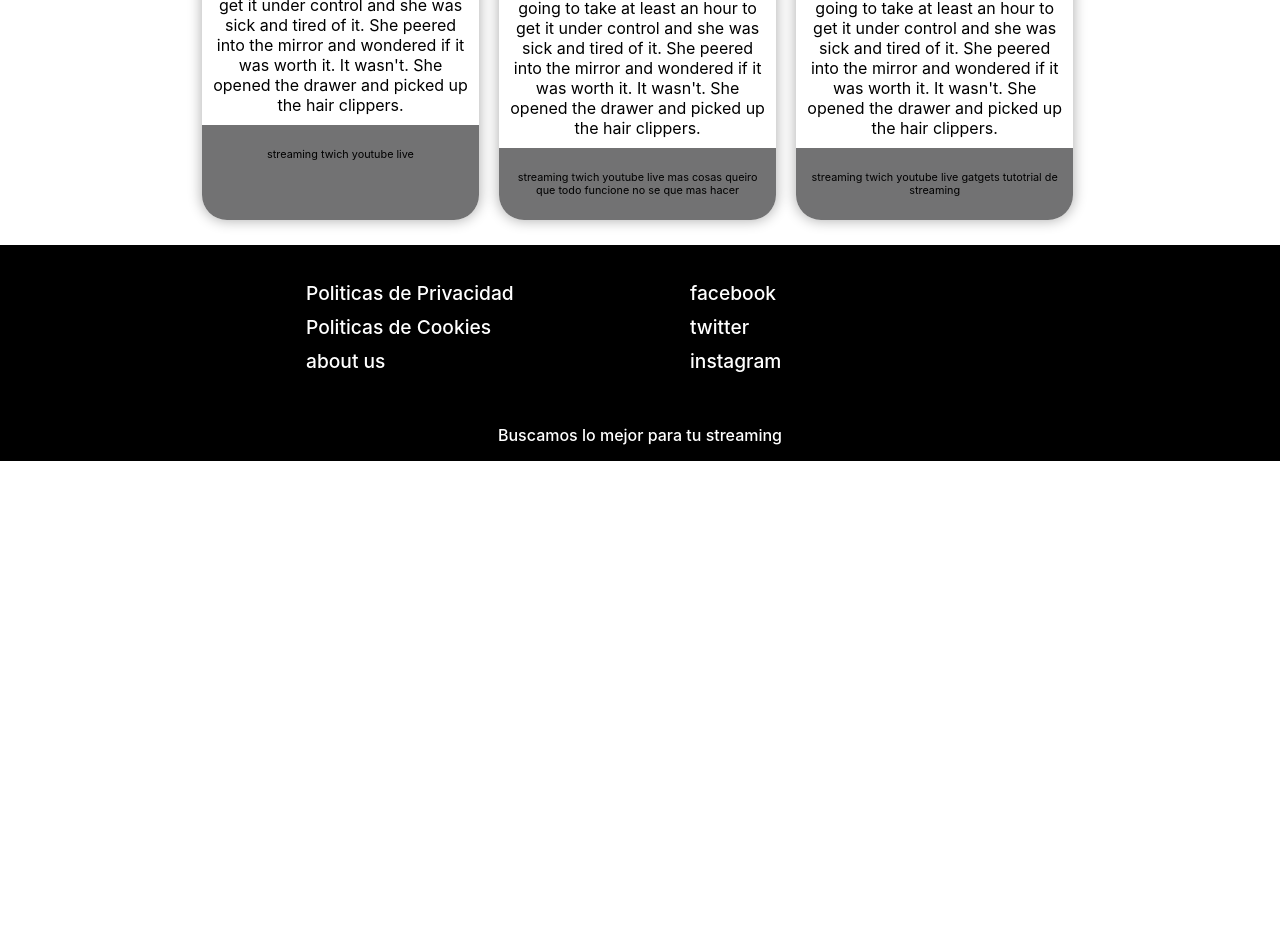
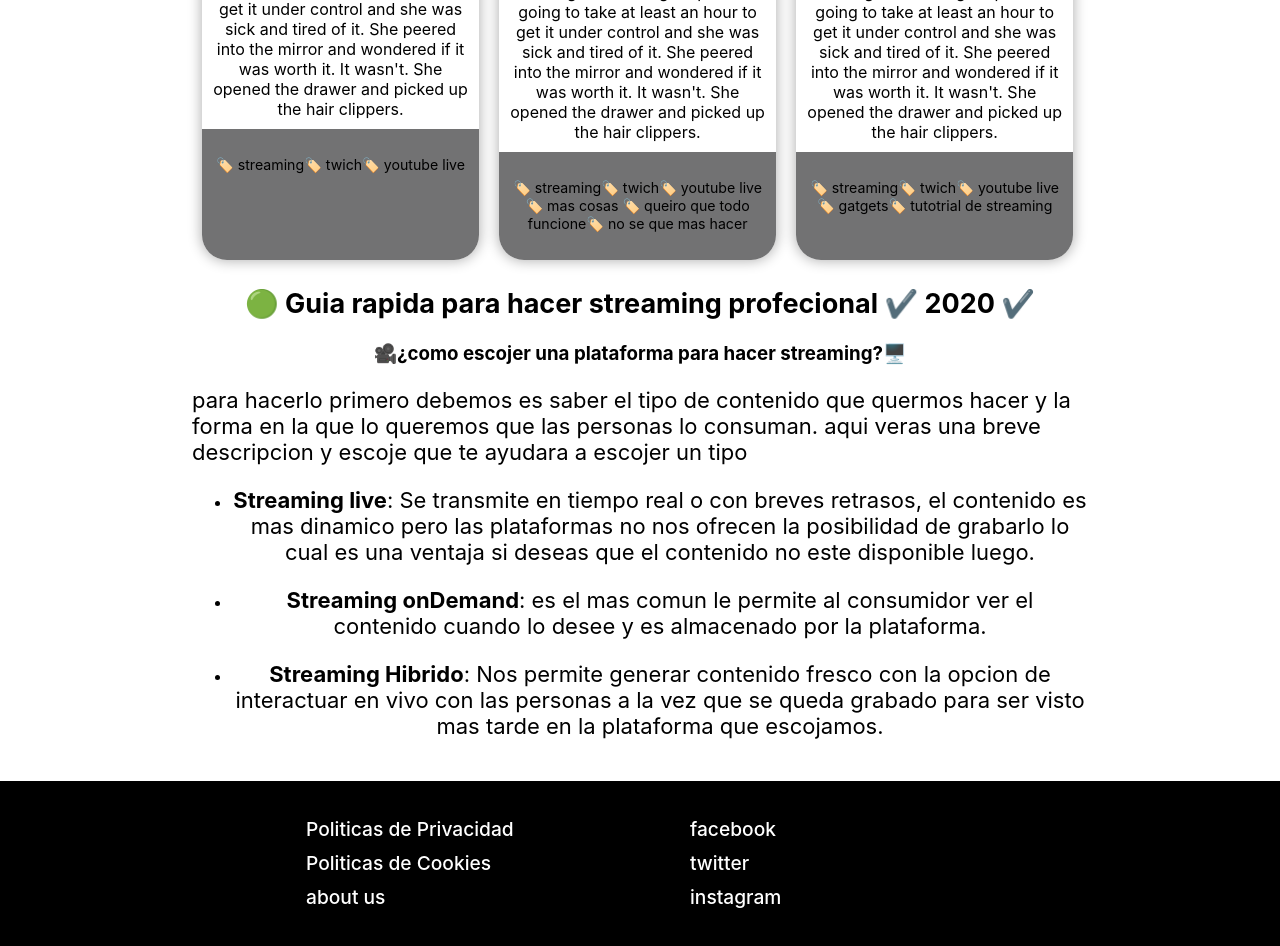
Before and after one commit to todoparaelstreaming/todoparaelstreaming, a React (Create React App) app: page / in a window 1280 px wide. Shown: the part 840-1786 px from the top of the page. Before the commit the page ends 1301 px from the top, so only its background shows below. Built offline with nearby package versions, Linux system fonts and the light colour scheme.

Commit message:
se agrego la pagina para la guia completa

```diff
--- a/src/components/TopPost.js
+++ b/src/components/TopPost.js
@@ -23,7 +23,7 @@ function TopPost() {
                             <div className="tags">
                                 <p>
                                     <small>
-                                        {post.tags}
+                                        {post.tags.map(tags => (`🏷️ ${tags}`))}
                                     </small>
                                 </p>
                             </div>
--- a/src/components/css/TopPost.css
+++ b/src/components/css/TopPost.css
@@ -64,7 +64,7 @@ h2 {
 }
 
 .tags p {
-    font-size: 13px;
+    font-size: 17px;
 }
 
 /* Extra large devices (large laptops and desktops, 1200px and up) */
--- /dev/null
+++ b/src/components/emojiSymbol.js
@@ -0,0 +1,14 @@
+import React from 'react'
+
+const emojiSymbol = props => (
+    <span
+        className="emoji"
+        role="img"
+        aria-label={props.label ? props.label : ""}
+        aria-hidden={props.label ? "false" : "true"}
+    >
+        {props.symbol}
+    </span>
+)
+
+export default emojiSymbol
--- a/src/pages/Home.js
+++ b/src/pages/Home.js
@@ -2,6 +2,7 @@ import React from 'react'
 //importamos los componentes
 import './styles/Home.css'
 import TopPost from '../components/TopPost'
+import Emoji from '../components/emojiSymbol'
 
 class Home extends React.Component {
     render() {
@@ -9,9 +10,37 @@ class Home extends React.Component {
             <div className="home">
                 <h1>Todo para el Streaming</h1>
                 <p>
-                    Si entraste en esta web te interesa saber como <b>empezar a hacer streaming,</b> <span>mejorar la calidad de tu streamin</span>, ver <b>cuales son las mejores herramientas para tranmitir online</b>, ¿como iniciar en youtube live o twich?, aprender a <span>stremear live o ondemand</span> y encontrar los mejores gatges y <b>accesorios para hacer streaming</b>
+                    Si entraste en esta web te interesa saber como <b>empezar a hacer streaming,</b> <span>mejorar la calidad de tu streamin</span>, ver <b>cuales son las mejores herramientas para tranmitir online</b>, ¿como iniciar en youtube live o twich?, aprender a <span>stremear live o ondemand</span> y encontrar los mejores gatges y <b>accesorios para hacer streaming</b>, o hacer que tu contenido luzca de una forma profecional
                 </p>
                 <TopPost />
+                <div className="guiaDeStreamin">
+                    <h2>
+                        <Emoji symbol="🟢" label="green-circle"/> Guia rapida para hacer streaming profecional <Emoji symbol="✔️" label="check"/> 2020 <Emoji symbol="✔️" label="check"/>
+                    </h2>
+                    <article>
+                        <h3><Emoji symbol="🎥" label="movie-camera" />¿como escojer una plataforma para hacer streaming?<Emoji symbol="🖥️" label="pc" /></h3>
+                        <p className="article-content">
+                            para hacerlo primero debemos es saber el tipo de contenido que quermos hacer y la forma en la que lo queremos que las personas lo consuman. aqui veras una breve descripcion y escoje que te ayudara a escojer un tipo
+                        </p>
+                        <ul className="streaming-tipe">
+                            <li>
+                                <p>
+                                    <b>Streaming live</b>: Se transmite en tiempo real o con breves retrasos, el contenido es mas dinamico pero las plataformas no nos ofrecen la posibilidad de grabarlo lo cual es una ventaja si deseas que el contenido no este disponible luego.
+                                </p>
+                            </li>
+                            <li>
+                                <p>
+                                    <b>Streaming onDemand</b>: es el mas comun le permite al consumidor ver el contenido cuando lo desee y es almacenado por la plataforma.
+                                </p>
+                            </li>
+                            <li>
+                                <p>
+                                    <b>Streaming Hibrido</b>: Nos permite generar contenido fresco con la opcion de interactuar en vivo con las personas a la vez que se queda grabado para ser visto mas tarde en la plataforma que escojamos.
+                                </p>
+                            </li>
+                        </ul>
+                    </article>
+                </div>
             </div>
         )
     }
--- a/src/pages/styles/Home.css
+++ b/src/pages/styles/Home.css
@@ -15,6 +15,18 @@
 .home p {
     font-size: 22px;
     font-weight: 400;
+}
+
+.home h2 {
+    font-size: 27px;
+}
+
+.article-content {
+    text-align: left;
+}
+
+.article-content ul li {
+    font-size: 2rem;
 }
 
 /* Extra large devices (large laptops and desktops, 1200px and up) */
--- a/src/utils/topPost.json
+++ b/src/utils/topPost.json
@@ -1,7 +1,7 @@
 [
     {
         "id": "c4ca4238a0b923820dcc509a6f75849b",
-        "title": "como hace straming",
+        "title": "como hace streaming",
         "img": "https://upload.wikimedia.org/wikipedia/commons/d/d7/Post-It.jpg",
         "urlName": "como-estremear",
         "tags": ["streaming", " twich", " youtube live "],
```
Also changed, not shown: src/pages/GuiaCompleta.js (added, +14 -0 lines), src/pages/styles/Guia.css (added).
